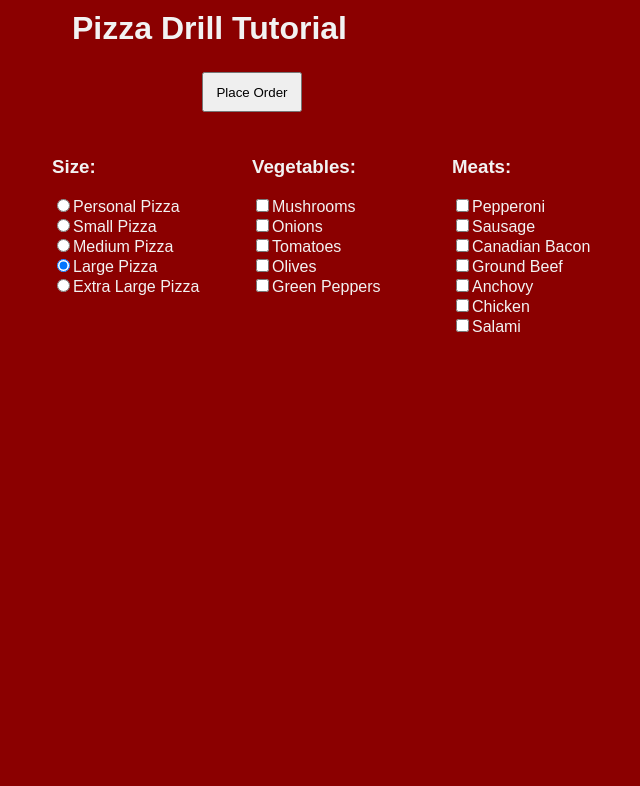
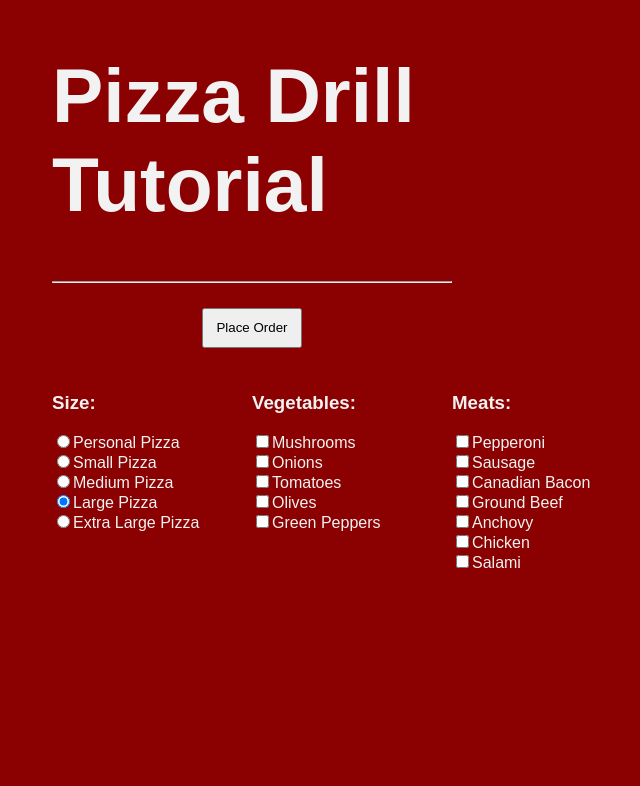
Before and after one commit to PChukar15/JavaScript_Projects, a plain HTML site: page Pizza_Project/pizza.html in a window 1280 px wide. Shown: the whole page, without its empty margins (388-1028 px from the left). Drawn offline with Linux system fonts and the light colour scheme.

Commit message:
Pizza additions

```diff
--- a/Pizza_Project/pizza.html
+++ b/Pizza_Project/pizza.html
@@ -10,7 +10,8 @@
 
     <body>
         <div id="menuBG">
-            <h1 style="margin:0 0px 0 20px;">Pizza Drill Tutorial</h1>
+            <h1 style="font-size:6vw;">Pizza Drill Tutorial</h1>
+            <hr>
             <input id="btnOrder" type="button" onclick="getReceipt()"
                    value="Place Order">
             <form id="frmMenu">
```
